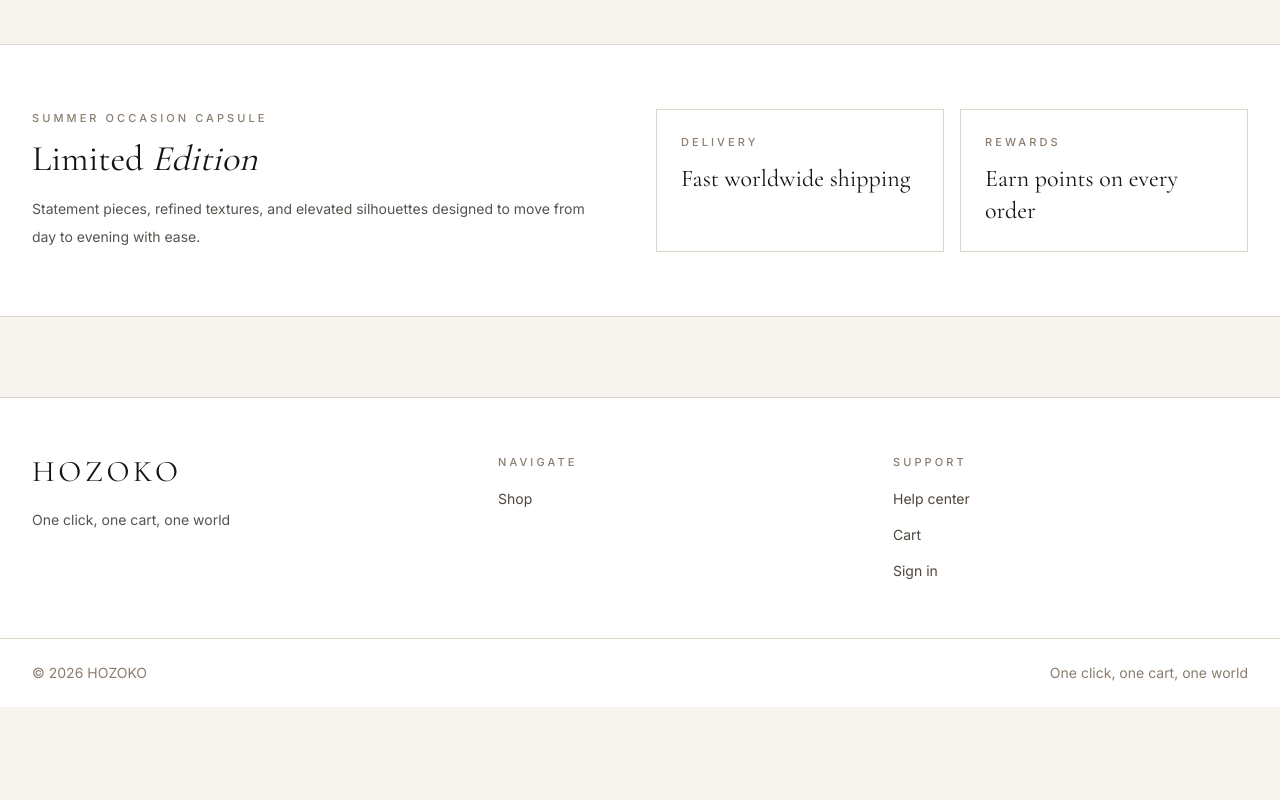
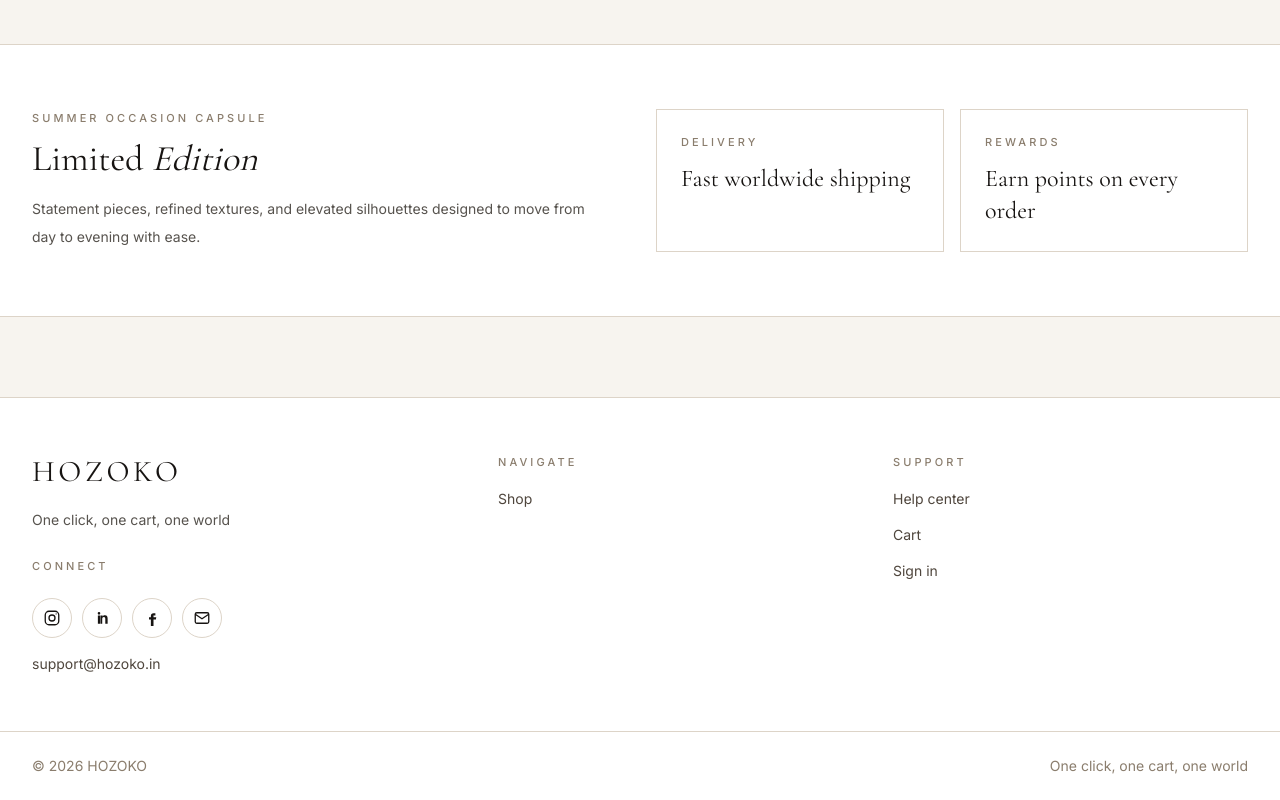
Before and after one commit to Kaushal187-Patel/hojoko, a Next.js app in the folder frontend/: page / in a window 1280 px wide. Shown: the part 1012-1812 px from the top of the page. Before the commit the page ends 1719 px from the top, so only its background shows below. Built offline with nearby package versions, Linux system fonts and the light colour scheme; no server answers.

Commit message:
update code and add the conntect info

```diff
--- a/frontend/app/cart/page.js
+++ b/frontend/app/cart/page.js
@@ -20,8 +20,11 @@ export default function CartPage() {
   const [selectedAddress, setSelectedAddress] = useState(null);
 
   useEffect(() => {
+    if (cart !== null) {
+      return;
+    }
     dispatch(fetchCart());
-  }, [dispatch]);
+  }, [cart, dispatch]);
 
   const handleQuantityChange = async (itemId, quantity) => {
     const result = await dispatch(updateCartItem({ id: itemId, quantity }));
--- a/frontend/components/AuthBootstrap.js
+++ b/frontend/components/AuthBootstrap.js
@@ -17,11 +17,12 @@ export default function AuthBootstrap({ children }) {
 
     hasBootstrapped.current = true;
 
+    dispatch(fetchCart());
+
     dispatch(fetchCurrentUser())
       .unwrap()
       .then((user) => {
         dispatch(hydrateWishlist(user?._id || null));
-        return dispatch(fetchCart());
       })
       .catch(() => {
         dispatch(hydrateWishlist(null));
--- a/frontend/components/Footer.js
+++ b/frontend/components/Footer.js
@@ -1,12 +1,55 @@
 'use client';
 
 import Link from 'next/link';
+import { usePathname } from 'next/navigation';
 import useClientAuth from '@/hooks/useClientAuth';
 import Logo from '@/components/Logo';
-import { SITE_TAGLINE } from '@/utils/brand';
+import { SITE_TAGLINE, SOCIAL_LINKS, SUPPORT_EMAIL } from '@/utils/brand';
 import { isAdminUser } from '@/utils/auth';
 
-function getFooterLinks(user) {
+function InstagramIcon() {
+  return (
+    <svg viewBox="0 0 24 24" fill="none" stroke="currentColor" strokeWidth="1.75" aria-hidden>
+      <rect x="3" y="3" width="18" height="18" rx="5" />
+      <circle cx="12" cy="12" r="4" />
+      <circle cx="17.5" cy="6.5" r="0.75" fill="currentColor" stroke="none" />
+    </svg>
+  );
+}
+
+function LinkedInIcon() {
+  return (
+    <svg viewBox="0 0 24 24" fill="currentColor" aria-hidden>
+      <path d="M6.5 8.5h3v11h-3v-11zm1.5-4.5a1.75 1.75 0 110 3.5 1.75 1.75 0 010-3.5zM10 8.5h2.9v1.5h.05c.4-.75 1.4-1.55 2.9-1.55 3.1 0 3.65 2.05 3.65 4.7v6.4h-3.1v-5.65c0-1.35-.05-3.1-1.9-3.1-1.9 0-2.2 1.5-2.2 3v5.75H10V8.5z" />
+    </svg>
+  );
+}
+
+function FacebookIcon() {
+  return (
+    <svg viewBox="0 0 24 24" fill="currentColor" aria-hidden>
+      <path d="M14 8.5h2.5V5.5H14c-2.2 0-3.5 1.35-3.5 3.65V11H8v3h2.5v8.5H14V14h3.2l.5-3H14V9.35c0-.85.15-1.85 1.65-1.85z" />
+    </svg>
+  );
+}
+
+function MailIcon() {
+  return (
+    <svg viewBox="0 0 24 24" fill="none" stroke="currentColor" strokeWidth="1.75" aria-hidden>
+      <rect x="3" y="5" width="18" height="14" rx="2" />
+      <path d="M3 7l9 6 9-6" />
+    </svg>
+  );
+}
+
+const SOCIAL_ICONS = {
+  instagram: InstagramIcon,
+  linkedin: LinkedInIcon,
+  facebook: FacebookIcon,
+  email: MailIcon,
+};
+
+function getFooterLinks(user, signInHref) {
   const navigate = [{ href: '/products', label: 'Shop' }];
 
   if (user) {
@@ -25,15 +68,17 @@ function getFooterLinks(user) {
   if (user) {
     support.push({ href: '/wishlist', label: 'Wishlist' });
   } else {
-    support.push({ href: '?auth=login', label: 'Sign in' });
+    support.push({ href: signInHref, label: 'Sign in' });
   }
 
   return { Navigate: navigate, Support: support };
 }
 
 export default function Footer() {
+  const pathname = usePathname();
   const { user } = useClientAuth();
-  const footerLinks = getFooterLinks(user);
+  const signInHref = `${pathname}?auth=login`;
+  const footerLinks = getFooterLinks(user, signInHref);
 
   return (
     <footer className="site-footer">
@@ -41,6 +86,32 @@ export default function Footer() {
         <div className="col-span-2 md:col-span-1">
           <Logo linked={false} />
           <p className="body-copy mt-4 max-w-sm">{SITE_TAGLINE}</p>
+
+          <p className="eyebrow mt-6">Connect</p>
+          <div className="site-footer-social" role="list" aria-label="Social and contact links">
+            {SOCIAL_LINKS.map((item) => {
+              const Icon = SOCIAL_ICONS[item.id];
+              const external = item.id !== 'email';
+
+              return (
+                <a
+                  key={item.id}
+                  href={item.href}
+                  className="site-footer-social-link"
+                  aria-label={item.label}
+                  target={external ? '_blank' : undefined}
+                  rel={external ? 'noopener noreferrer' : undefined}
+                  role="listitem"
+                >
+                  <Icon />
+                </a>
+              );
+            })}
+          </div>
+
+          <a href={`mailto:${SUPPORT_EMAIL}`} className="site-footer-email">
+            {SUPPORT_EMAIL}
+          </a>
         </div>
 
         {Object.entries(footerLinks).map(([title, links]) => (
--- a/frontend/components/Navbar.js
+++ b/frontend/components/Navbar.js
@@ -15,6 +15,9 @@ import { resolveSelectedAddress } from '@/utils/address';
 import { formatUserAddress } from '@/utils/helpers';
 import { cn } from '@/utils/cn';
 import toast from 'react-hot-toast';
+
+let cachedCategories = null;
+let categoriesRequest = null;
 
 function SearchIcon() {
   return (
@@ -160,21 +163,28 @@ export default function Navbar() {
   const accountHref = adminUser ? '/admin' : '/dashboard';
 
   useEffect(() => {
-    if (!ready) return;
-    dispatch(hydrateWishlist(storeUser?._id || null));
-  }, [dispatch, ready, storeUser]);
-
-  useEffect(() => {
     if (pathname === '/products') {
       setQuery(searchParams.get('search') || '');
     }
   }, [pathname, searchParams]);
 
   useEffect(() => {
-    categoryService
-      .getAll()
-      .then(({ data }) => setCategories(data.categories || []))
-      .catch(() => setCategories([]));
+    if (cachedCategories) {
+      setCategories(cachedCategories);
+      return;
+    }
+
+    if (!categoriesRequest) {
+      categoriesRequest = categoryService
+        .getAll()
+        .then(({ data }) => data.categories || [])
+        .catch(() => []);
+    }
+
+    categoriesRequest.then((list) => {
+      cachedCategories = list;
+      setCategories(list);
+    });
   }, []);
 
   useEffect(() => {
--- a/frontend/components/ProductCard.js
+++ b/frontend/components/ProductCard.js
@@ -38,7 +38,7 @@ export default function ProductCard({
   const reviewLabel = formatReviewCount(product.numReviews);
   const showMrp = product.comparePrice && product.comparePrice > product.price;
   const editionStats = getLimitedEditionStats(product);
-  const { ref, visible, enterFrom } = useScrollReveal({ rootMargin: '0px 0px -5% 0px', once: false });
+  const { ref, visible, enterFrom } = useScrollReveal({ rootMargin: '0px 0px -5% 0px', once: true });
 
   const handleWishlist = (event) => {
     event.preventDefault();
--- a/frontend/components/ProductReviews.js
+++ b/frontend/components/ProductReviews.js
@@ -2,8 +2,8 @@
 
 import { useCallback, useEffect, useState } from 'react';
 import { usePathname, useRouter } from 'next/navigation';
-import { useSelector } from 'react-redux';
 import toast from 'react-hot-toast';
+import useClientAuth from '@/hooks/useClientAuth';
 import ConfirmDialog from '@/components/ui/ConfirmDialog';
 import StarRating from '@/components/StarRating';
 import { reviewService } from '@/services';
@@ -32,7 +32,7 @@ function InteractiveStars({ value, onChange }) {
 export default function ProductReviews({ productId, onRatingUpdate }) {
   const router = useRouter();
   const pathname = usePathname();
-  const { user } = useSelector((state) => state.auth);
+  const { storeUser: user, isAuthenticated, ready } = useClientAuth();
 
   const [reviews, setReviews] = useState([]);
   const [loading, setLoading] = useState(true);
@@ -137,7 +137,7 @@ export default function ProductReviews({ productId, onRatingUpdate }) {
     }
   };
 
-  const showForm = user && eligibility && (eligibility.canReview || eligibility.hasReviewed);
+  const showForm = isAuthenticated && eligibility && (eligibility.canReview || eligibility.hasReviewed);
 
   return (
     <section id="reviews" className="container-page border-t border-stone-200 py-12">
@@ -169,9 +169,9 @@ export default function ProductReviews({ productId, onRatingUpdate }) {
             ) : null}
           </div>
         </form>
-      ) : user && eligibility && !eligibility.hasPurchased ? (
+      ) : ready && isAuthenticated && eligibility && !eligibility.hasPurchased ? (
         <p className="body-muted mt-4">Purchase this product to leave a review.</p>
-      ) : !user ? (
+      ) : ready && !isAuthenticated ? (
         <p className="body-muted mt-4">Sign in after purchase to share your feedback.</p>
       ) : null}
 
--- a/frontend/components/motion/ScrollReveal.js
+++ b/frontend/components/motion/ScrollReveal.js
@@ -9,7 +9,7 @@ export default function ScrollReveal({
   as: Component = 'div',
   delay = 0,
   variant = 'scroll',
-  once = false,
+  once = true,
 }) {
   const { ref, visible, enterFrom } = useScrollReveal({ once });
   const Tag = Component;
--- a/frontend/styles/components.css
+++ b/frontend/styles/components.css
@@ -401,6 +401,22 @@
 
   .footer-link {
     @apply link-underline inline-block text-sm;
+  }
+
+  .site-footer-social {
+    @apply mt-6 flex flex-wrap items-center gap-2.5;
+  }
+
+  .site-footer-social-link {
+    @apply flex h-10 w-10 items-center justify-center rounded-full border border-stone-200 text-ink transition hover:border-ink hover:bg-stone-50;
+  }
+
+  .site-footer-social-link svg {
+    @apply h-[18px] w-[18px];
+  }
+
+  .site-footer-email {
+    @apply footer-link mt-4 inline-block text-sm;
   }
 
   .site-footer-bar {
--- a/frontend/styles/globals.css
+++ b/frontend/styles/globals.css
@@ -406,6 +406,22 @@
 
   .footer-link {
     @apply link-underline inline-block text-sm;
+  }
+
+  .site-footer-social {
+    @apply mt-6 flex flex-wrap items-center gap-2.5;
+  }
+
+  .site-footer-social-link {
+    @apply flex h-10 w-10 items-center justify-center rounded-full border border-stone-200 text-ink transition hover:border-ink hover:bg-stone-50;
+  }
+
+  .site-footer-social-link svg {
+    @apply h-[18px] w-[18px];
+  }
+
+  .site-footer-email {
+    @apply footer-link mt-4 inline-block text-sm;
   }
 
   .site-footer-bar {
--- a/frontend/utils/brand.js
+++ b/frontend/utils/brand.js
@@ -1 +1,27 @@
 export const SITE_TAGLINE = 'One click, one cart, one world';
+
+export const SUPPORT_EMAIL = 'support@hozoko.in';
+
+/** Update these URLs to your live profiles when ready. */
+export const SOCIAL_LINKS = [
+  {
+    id: 'instagram',
+    label: 'Instagram',
+    href: 'https://www.instagram.com/hozoko',
+  },
+  {
+    id: 'linkedin',
+    label: 'LinkedIn',
+    href: 'https://www.linkedin.com/company/hozoko',
+  },
+  {
+    id: 'facebook',
+    label: 'Facebook',
+    href: 'https://www.facebook.com/hozoko',
+  },
+  {
+    id: 'email',
+    label: 'Email',
+    href: `mailto:${SUPPORT_EMAIL}`,
+  },
+];
```
Also changed, not shown: frontend/components/support/SupportPageContent.js (+19 -1 lines).
